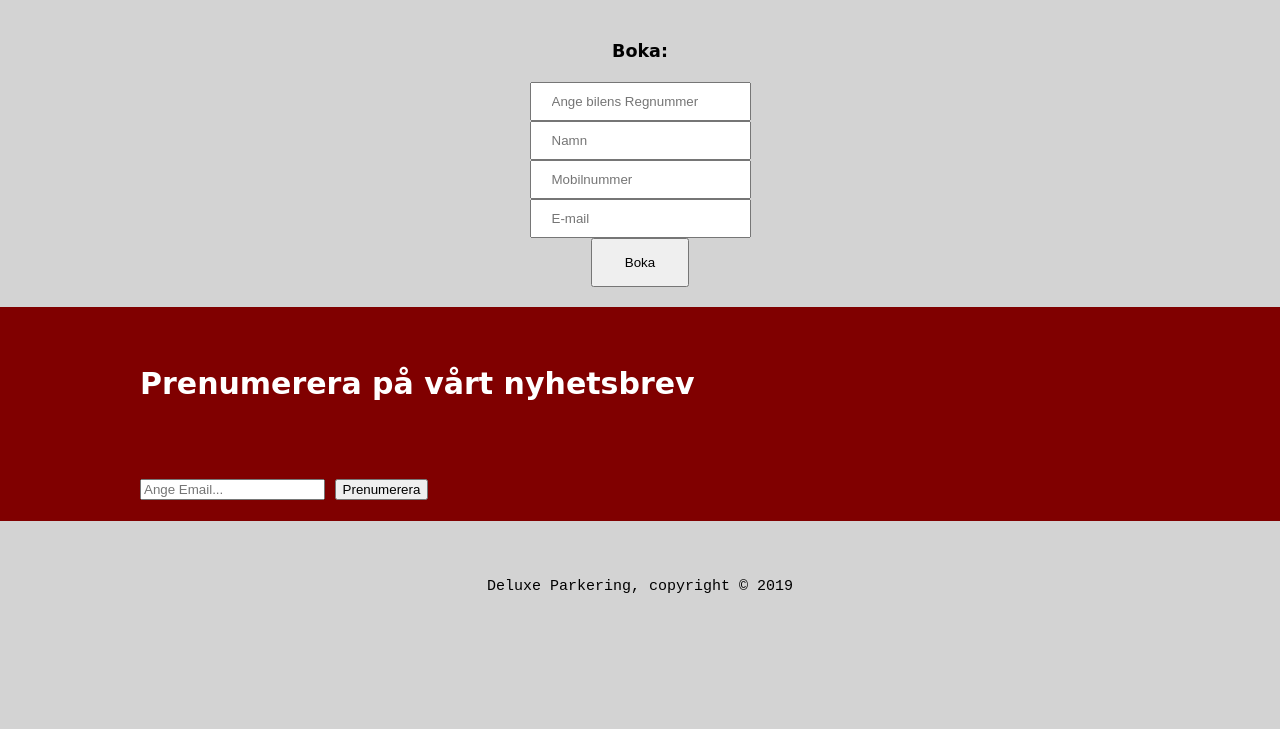
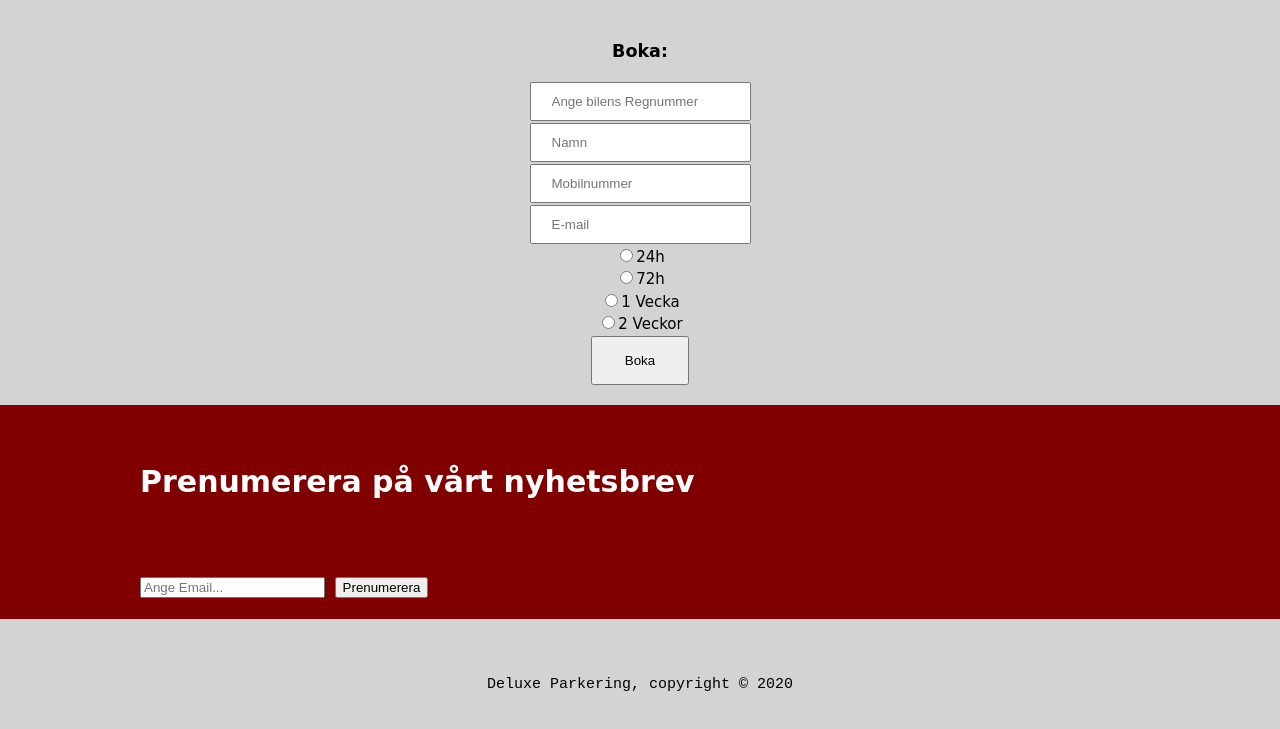
Before and after one commit to Robert1996s/DeluxeParkering, a plain HTML site: page boka.html in a window 1280 px wide. Shown: the part 543-1272 px from the top of the page. Before the commit the page ends 1177 px from the top, so only its background shows below. Drawn offline with Linux system fonts and the light colour scheme.

Commit message:
Update
Fix

```diff
--- a/Deluxe.css
+++ b/Deluxe.css
@@ -128,6 +128,7 @@ footer {
 
 .text_input {
     padding: 10px 20px;
+    margin-bottom: 2px;
 }
 
 .button_boka {
--- a/boka.html
+++ b/boka.html
@@ -53,7 +53,24 @@
             <input class="text_input" type="Mobilnummer" placeholder="Mobilnummer"><br>
             <input class="text_input" type="E-mail" placeholder="E-mail"><br>
 
-            <button class="button_boka">Boka</button>
+
+        <form action="">
+            <input type="radio" name="time" id="24h">24h <br>
+            <input type="radio" name="time" id="72h">72h <br>
+            <input type="radio" name="time" id="1 Vecka">1 Vecka <br>
+            <input type="radio" name="time" id="2 Veckor">2 Veckor <br>
+        </form>
+
+            <!--<label for="tid">Välj Parkeringstid:</label>
+                <select name="tid" id="tid"></select>
+
+                    <option value="24h">24h</option>
+                    <option value="72">72h</option>
+                    <option value="1 Vecka">1 Vecka</option>
+                    <option value="2 Veckor">2 Veckor</option>
+            -->
+
+                <button class="button_boka">Boka</button>
         </form>
     </div>
 
@@ -70,7 +87,7 @@
 
 
     <footer>
-        <p>Deluxe Parkering, copyright &copy; 2019</p>
+        <p>Deluxe Parkering, copyright &copy; 2020</p>
     </footer>
 
 
```
Also changed, not shown: Omoss.html (+1 -1 lines), kontakt.html (+2 -1 lines), priser.html (+1 -1 lines), uppgift.html (+3 -2 lines).
